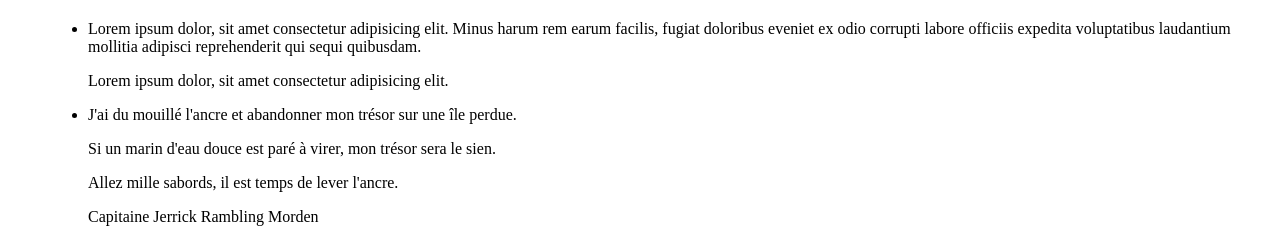
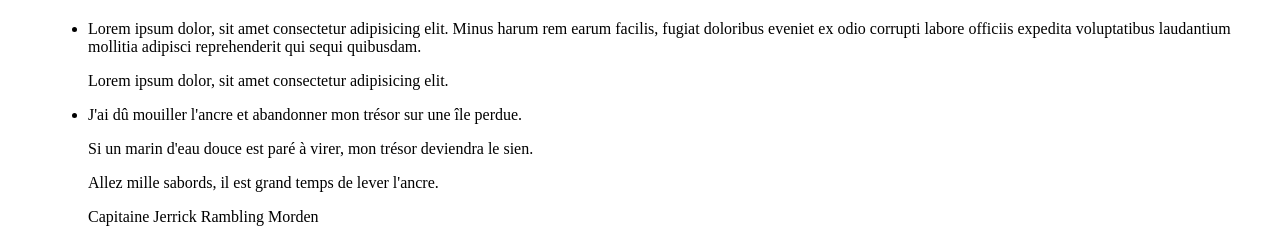
Before and after one commit to froldev/froldev-symfony-pirats, a Symfony app: template templates/home/index.html.twig in a window 1280 px wide. Shown: the part 685-928 px from the top of the page. Run offline with Twig, Linux system fonts and the light colour scheme; the template is opened without the code that fills it, so the values that code supplies are empty; some libraries are stand-ins or nearby versions.

Commit message:
add readme

```diff
--- a/templates/home/index.html.twig
+++ b/templates/home/index.html.twig
@@ -31,9 +31,9 @@
 							<p>Lorem ipsum dolor, sit amet consectetur adipisicing elit.</p>
 						</li>
 						<li>
-							<p>J'ai du mouillé l'ancre et abandonner mon trésor sur une île perdue.</p>
-							<p>Si un marin d'eau douce est paré à virer, mon trésor sera le sien.</p>
-							<p>Allez mille sabords, il est temps de lever l'ancre.</p>
+							<p>J'ai dû mouiller l'ancre et abandonner mon trésor sur une île perdue.</p>
+							<p>Si un marin d'eau douce est paré à virer, mon trésor deviendra le sien.</p>
+							<p>Allez mille sabords, il est grand temps de lever l'ancre.</p>
 							<p class="right">Capitaine Jerrick Rambling Morden</p>
 							<div class="block-page">
 								<a class="btn btn-search" href="{{ path('start') }}" title="Chercher le trésor">
```
Also changed, not shown: README.md, presentation.png (added).
